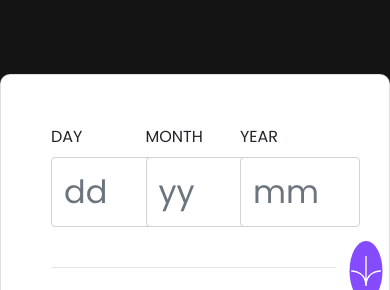
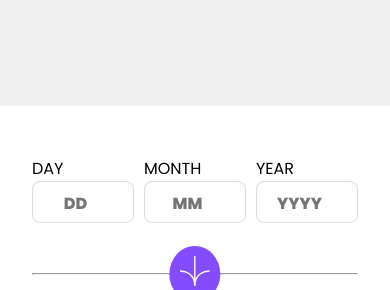
Before and after one commit to Naglaa99/age-calculator, a plain HTML site: page index.html in a window 390 px wide. Shown: the part 107-397 px from the top of the page. Drawn offline with nearby package versions, Linux system fonts and the light colour scheme.

Commit message:
make age calculator,using js

```diff
--- a/age.css
+++ b/age.css
@@ -5,50 +5,77 @@
 }
 
 body {
-  background-color: hsl(0, 0%, 8%);
+  background-color: hsl(0, 0%, 94%);
   align-items: center;
   display: flex;
   justify-content: center;
   min-height: 100vh;
 }
 
+.container {
+  margin: 10px;
+  padding: 10px;
+
+}
+
 .card {
   background-color: white;
   width: 600px;
   border-radius: 10px;
-  border-bottom-right-radius: 40%;
+  border-bottom-right-radius: 30%;
+  padding: 40px;
 }
 
-.container {
-  margin: 30px;
-  padding: 20px;
+form {
+  display: flex;
+  flex-direction: column;
+}
 
+.form-container {
+  display: flex;
+  gap: 30px;
+}
+
+.inputblock {
+  display: flex;
+  flex-direction: column;
+}
+
+input {
+  width: 100px;
+  height: 40px;
+  border: 1px solid hsl(0, 0%, 86%);
+  border-radius: .5rem;
+  font-size: 20px;
+  font-weight: 800;
+  text-align: center;
+}
+
+input::placeholder {
+  font-weight: 800;
+  text-align: center;
+  font-size: 16px;
+}
+
+.submit {
+  display: flex;
+  align-items: center;
+}
+
+.submit hr {
+  width: 100%;
+}
+
+button {
+  border: none;
+  border-radius: 50%;
+  background-color: hsl(259, 100%, 65%);
+  padding: 10px;
+  cursor: pointer;
 
 }
 
-input[type="number"] {
-  font-size: 32px;
-  width: 120px;
-  height: 70px;
-
-
-}
-
-
-button {
-  border-radius: 60%;
-  width: 60px;
-  height: 60px;
-  background-color: hsl(259, 100%, 65%);
-  border-style: none;
-  left: 50%;
-  transform: translate(-50%);
-  margin-top: -10px;
-
-
-}
-
-img {
+button img {
   height: 30px;
 }
 
@@ -56,30 +83,59 @@ button:hover {
   background-color: black;
 }
 
-h1 {
-  font-weight: 800;
-  font-size: 50px;
+.outform {
   font-style: italic;
-
+  height: fit-content;
+  font-size: 32px;
 }
 
 span {
   color: hsl(259, 100%, 65%);
+  ;
 }
 
-.message {
-  color: rgb(230, 45, 45);
-  font-size: 11px;
+small {
+  color: hsl(0, 100%, 67%);
 }
 
-@media(max-width: 375px) {
+@media screen and (max-width:600px) {
   .card {
     width: 350px;
   }
 
-  input[type="number"] {
+  .container {
+    margin: 5px;
+    padding: 5px;
+  }
+
+  form {
+    display: flex;
+    flex-direction: column;
+  }
+
+  .form-container {
+    display: flex;
+    gap: 10px;
+    margin-bottom: 50px;
+    justify-content: space-between;
+  }
+
+  .submit {
+    position: relative;
+  }
+
+  button {
+    position: absolute;
+    left: 50%;
+    transform: translate(-50%, -50%);
+    top: 50%
+  }
+
+  .outform {
+    font-style: italic;
+    height: fit-content;
     font-size: 20px;
-    width: 100%
+    margin-top: 20px;
   }
 
 
--- a/age.js
+++ b/age.js
@@ -18,31 +18,37 @@ function calculateAge(event) {
     const months = Math.floor(differenceTime / msPerMonth % 12);
     const days = Math.floor(differenceTime / msPerDay % 30.44);
 
-    const output = document.querySelector('.outform')
+    const output = document.querySelector('.outform');
     output.innerHTML = `
-    <h1><span >${years}</span>years</h1>
-    <h1><span>${months}</span>months</h1>
-    <h1><span>${days}</span>days</h1>
-    `
+  <h1><span>${years ? years : '--'}</span>years</h1>
+  <h1><span>${months ? months : '--'}</span>months</h1>
+  <h1><span>${days ? days : '--'}</span>days</h1>
+`;
 }
 ////////////validation////////
 function validateForm() {
     const day = document.querySelector('#day').value;
     const month = document.querySelector('#month').value;
     const year = document.querySelector('#year').value;
-    const errorDay = document.querySelector('#error-day');
-    const errorMonth = document.querySelector('#error-month');
-    const errorYear = document.querySelector('#error-year');
+    const errorday = document.querySelector('.dayerror');
+    const errormonth = document.querySelector('.montherror');
+    const erroryear = document.querySelector('.yearerror');
+
     let isValid = true;
     if (day < 1 || day > 31) {
-        errorDay.textContent = "Must be a valid day"
+        document.querySelector('#day').style.borderColor = "red"
+        errorday.textContent = "Must be a valid day"
         isValid = false;
-
 
     }
 
+
+
+
     if (month < 1 || month > 12) {
-        errorMonth.textContent = "Must be valid month"
+        document.querySelector('#month').style.borderColor = "red"
+
+        errormonth.textContent = "Must be valid month"
         isValid = false;
 
 
@@ -50,9 +56,13 @@ function validateForm() {
     }
 
     if (year > new Date().getFullYear()) {
-        errorYear.textContent = "Must be in the past"
+        document.querySelector('#year').style.borderColor = "red"
+
+        erroryear.textContent = "Must be in the past"
         isValid = false;
 
     }
 
+    return isValid;
+
 }
--- a/index.html
+++ b/index.html
@@ -4,8 +4,6 @@
 <head>
   <meta charset="UTF-8">
   <meta name="viewport" content="width=device-width, initial-scale=1.0">
-  <link rel="stylesheet" href="https://maxcdn.bootstrapcdn.com/bootstrap/4.0.0/css/bootstrap.min.css">
-  <script src="https://maxcdn.bootstrapcdn.com/bootstrap/4.0.0/js/bootstrap.min.js"></script>
   <link rel="stylesheet" href="age.css">
   <link rel="preconnect" href="https://fonts.googleapis.com">
   <link rel="preconnect" href="https://fonts.gstatic.com" crossorigin>
@@ -17,37 +15,29 @@
   <div class="card">
     <div class="container">
       <form onsubmit="return validateForm()">
-        <div class="row">
-          <div class=" col-3">
+        <div class="form-container">
+          <div class="inputblock">
             <label for="day" class="form-label">DAY</label>
-            <input type="number" class="form-control" id="day" value="day" placeholder="dd" required>
-            <span id="error-day" class="message"></span>
-
+            <input type="number" id="day" value="day" placeholder="DD" required>
+            <small class="dayerror"></small>
           </div>
-          <div class=" col-3">
+          <div class="inputblock">
             <label for="month" class="form-label">MONTH</label>
-            <input type="number" class="form-control" id="month" value="month" placeholder="yy" required>
-            <span id="error-month" class="message"></span>
-
+            <input type="number" id="month" value="month" placeholder="MM" required>
+            <small class="montherror"></small>
           </div>
-          <div class=" col-3">
+          <div class="inputblock">
             <label for="year" class="form-label">YEAR</label>
-            <input type="number" class="form-control" id="year" value="year" placeholder="mm" required>
-            <span id="error-year" class="message"></span>
-
+            <input type="number" id="year" value="year" placeholder="YYYY" required>
+            <small class="yearerror"></small>
           </div>
         </div>
-        <div class="row mt-4">
-          <div class="col-10">
-            <hr>
-          </div>
-          <div class="col-2 d-flex">
-            <button type="submit"><img src="./assets/images/icon-arrow.svg" /></button>
-
-          </div>
-        </div>
+        <div class="submit">
+          <hr>
+          <button type="submit"><img src="./assets/images/icon-arrow.svg" /></button>
 
 
+        </div>
       </form>
       <div class="outform">
         <h1><span>-- </span>years</h1>
```
Also changed, not shown: assets/images/Capture.PNG, assets/images/validat1.PNG (added), assets/images/validate2.PNG (added), assets/images/validate3.PNG (added), design/active-states.jpg (added), design/desktop-completed.jpg (added), design/desktop-design.jpg (added), design/desktop-error-empty.jpg (added), design/desktop-error-invalid.jpg (added), design/desktop-error-whole-form.jpg (added), design/desktop-preview.jpg (added), design/mobile-design.jpg (added), 1 other file.
